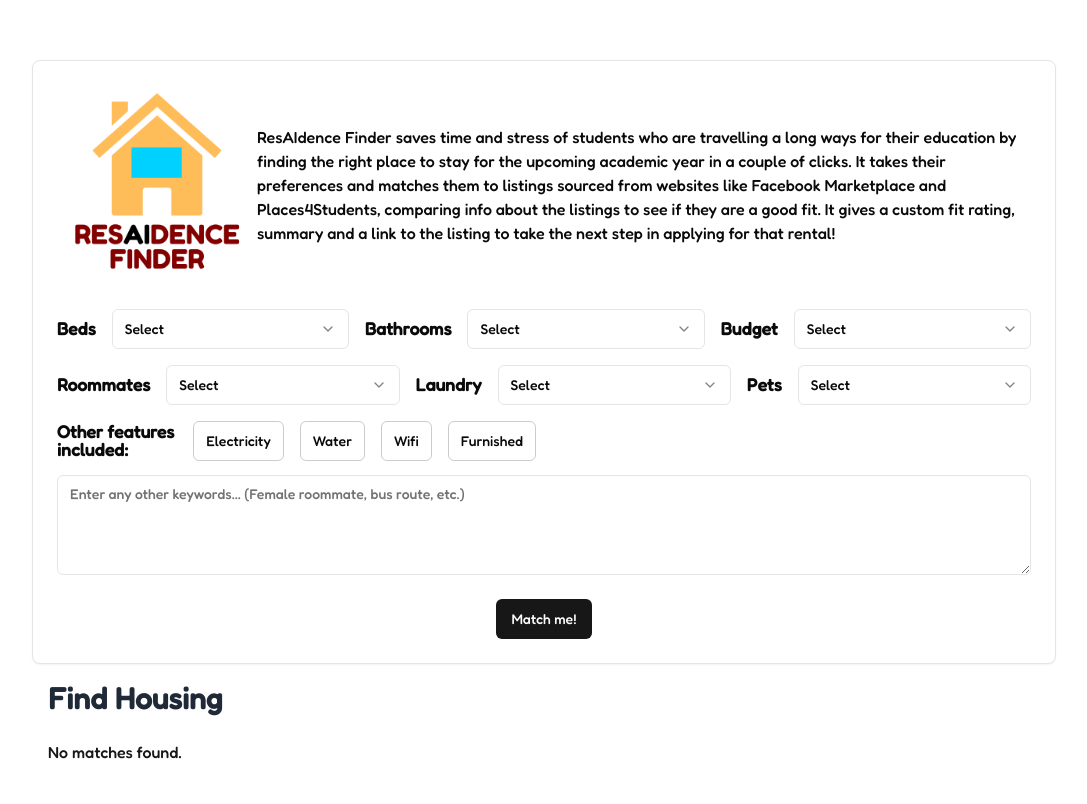
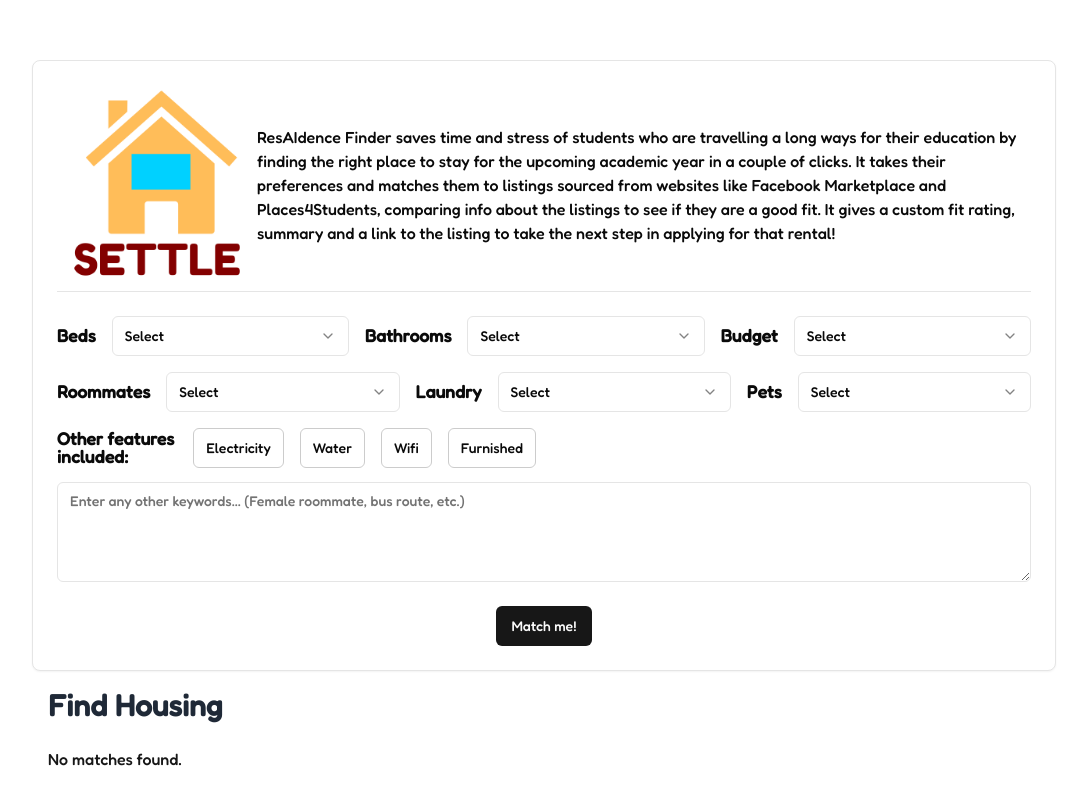
Before and after one commit to KeeranNaidu12/AiHackathon2024, a Next.js app in the folder housinghoudini/: page / in a window 1280 px wide. Shown: the part 124-928 px from the top of the page, without its empty margins (96-1183 px from the left). Built offline with nearby package versions, Linux system fonts and the light colour scheme.

Commit message:
updating logo

```diff
--- a/housinghoudini/src/components/Footer.jsx
+++ b/housinghoudini/src/components/Footer.jsx
@@ -17,7 +17,7 @@ const footerStyle = { // Temp style
 function Footer() {
   return (
     <div style={footerStyle}>
-      <p>© ResAIdence Finder {year}</p>
+      <p>© Settle {year}</p>
       <p>AI for Social Good Hackathon | Algorithm Avengers</p>
     </div>
   );
--- a/housinghoudini/src/components/UserDataForm.jsx
+++ b/housinghoudini/src/components/UserDataForm.jsx
@@ -12,6 +12,7 @@ import { Label } from "@/components/ui/label";
 import SelecterComponent from "./SelecterComponent";
 import Image from "next/image";
 import logo from "@/public/logo.png";
+//import { useRouter } from "next/router";
 
 const labelStyle = {
   fontSize: "1.1rem",
@@ -32,7 +33,9 @@ const textAreaStyle = {
   height: "100px",
 };
 
-function UserDataForm({setApiResults}) {
+function UserDataForm({ setApiResults }) {
+  //const router = useRouter();
+
   const [toggles, setToggles] = useState({
     electricity: false,
     water: false,
@@ -95,8 +98,7 @@ function UserDataForm({setApiResults}) {
       preferences.budget.length > 0 ? preferences.budget : "Not specifified"
     }, \nElectricity: ${preferences.electricity},\nWater: ${
       preferences.water
-    }, \nWifi: ${preferences.wifi}, \nFurnished: ${preferences.furnished},
-    \nOther preferences: ${
+    }, \nWifi: ${preferences.wifi}, \nFurnished: ${preferences.furnished},\nOther preferences: ${
       preferences.other.length > 0 ? preferences.other : "Not specified"
     } `;
     console.log(studentPreferences);
@@ -119,7 +121,7 @@ function UserDataForm({setApiResults}) {
       const results = data.result;
       setApiResults(results);
 
-
+      router.push("/results");
     } catch (error) {
       console.error("Error:", error);
     }
@@ -146,6 +148,7 @@ function UserDataForm({setApiResults}) {
               to the listing to take the next step in applying for that rental!
             </p>
           </div>
+          <hr style={{backgroundColor: "#000"}}/>
         </CardHeader>{" "}
         {/* Added for default padding */}
         <CardContent>
```
Also changed, not shown: housinghoudini/src/public/logo.png.
